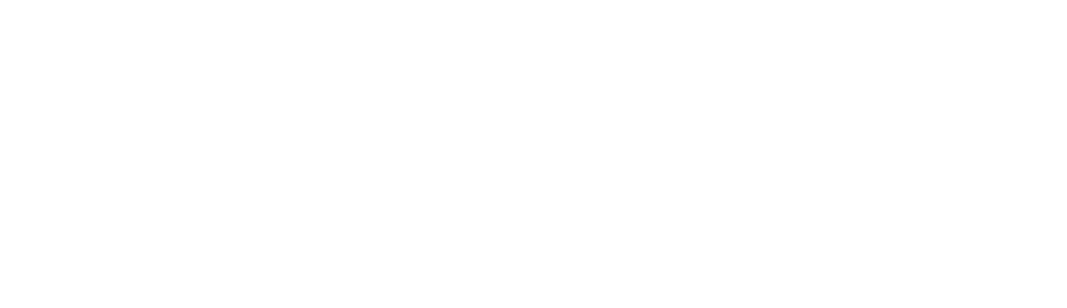
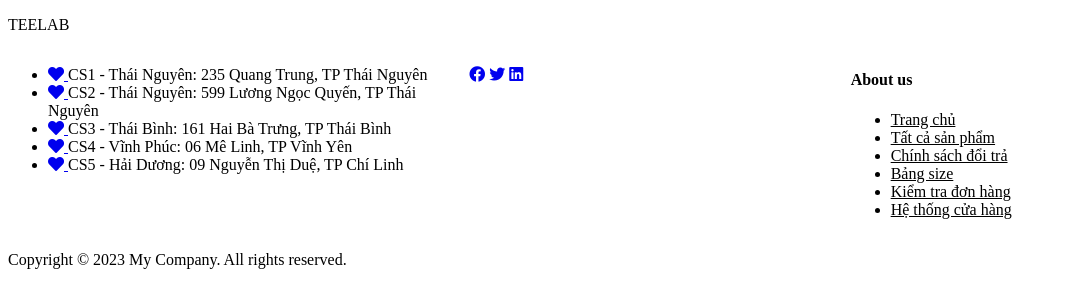
Before and after one commit to Nguyenvantruong203/DT3-01-G1, a plain HTML site: page Tuan/index.html in a window 1280 px wide. Shown: the whole page, without its empty margins (0-1067 px from the left). Drawn offline with Linux system fonts and the light colour scheme.

Commit message:
footer 26-8

```diff
--- a/Tuan/index.css
+++ b/Tuan/index.css
@@ -1,3 +1,21 @@
-p{
 
+.grid {
+    display: grid;
+    grid-template-columns: repeat(3, 1fr);
+
+  }
+
+
+  .branch {
+    grid-column: 1;
+    grid-row: 1;
+  }
+
+  .social {
+    grid-column: 2;
+    grid-row: 1;
+    }
+.about{
+    grid-column: 3;
+    grid-row: 1;
 }
--- a/Tuan/index.html
+++ b/Tuan/index.html
@@ -5,6 +5,7 @@
     <meta name="viewport" content="width=device-width, initial-scale=1.0">
     <title>Document</title>
     <link rel="stylesheet" href="index.css">
+    <link rel="stylesheet" href="https://cdnjs.cloudflare.com/ajax/libs/font-awesome/5.15.3/css/all.min.css">
 </head>
 <body>
     <!-- Trường header -->
@@ -13,5 +14,56 @@
 
     <!-- tuấn anh footer  -->
 
+    <footer>
+
+
+        <div class="container">
+          <p>TEELAB</p>
+        </div>
+
+
+        <div class="grid">
+
+            <div class="branch">
+                <ul>
+                <li> <a href="#"><i class="fa fa-heart"></i>  </a>CS1 - Thái Nguyên: 235 Quang Trung, TP Thái Nguyên  </li>
+                <li> <a href="#"><i class="fa fa-heart"></i>  </a> CS2 - Thái Nguyên: 599 Lương Ngọc Quyến, TP Thái Nguyên </li>
+                <li> <a href="#"><i class="fa fa-heart"></i>  </a>CS3 - Thái Bình: 161 Hai Bà Trưng, TP Thái Bình</li>
+                <li> <a href="#"><i class="fa fa-heart"></i>  </a> CS4 - Vĩnh Phúc: 06 Mê Linh, TP Vĩnh Yên</li>
+                <li> <a href="#"><i class="fa fa-heart"></i>  </a>CS5 - Hải Dương: 09 Nguyễn Thị Duệ, TP Chí Linh</li>
+                </ul>
+            </div>
+
+            <div class="social">
+                <ul class="social-links">
+                  <a href="#"><i class="fab fa-facebook"></i></a>
+                  <a href="#"><i class="fab fa-twitter"></i></a>
+                  <a href="#"><i class="fab fa-linkedin"></i></a>
+                </ul>
+            </div>
+
+
+            <div class="about">
+                 <H4>About us</H4>
+                <ul class="about-comp">
+                <li><a href="#" style="color: black;">Trang chủ</a></li>
+                <li><a href="#" style="color: black;">Tất cả sản phẩm</a></li>
+                <li><a href="#" style="color: black;">Chính sách đổi trả</a></li>
+                <li><a href="#" style="color: black;">Bảng size</a></li>
+                <li><a href="#" style="color: black;">Kiểm tra đơn hàng</a></li>
+                <li><a href="#" style="color: black;">Hệ thống cửa hàng</a></li>
+                </ul>
+            </div>
+
+
+        </div>
+
+        <p>
+            Copyright &copy; 2023 My Company. All rights reserved.
+        </p>
+
+
+      </footer>
+
 </body>
 </html>
```
